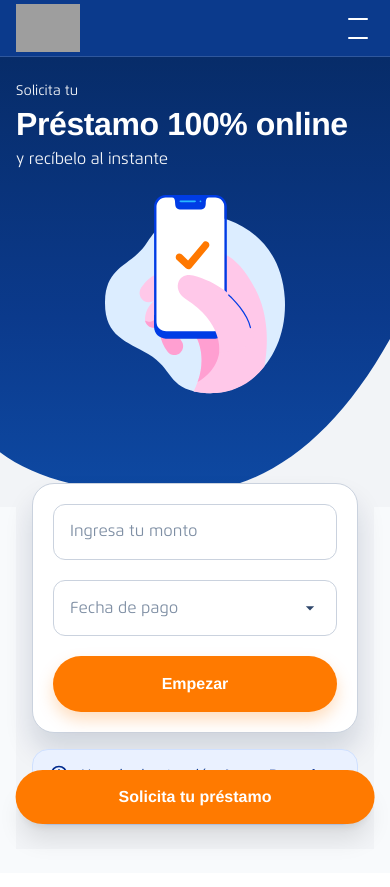
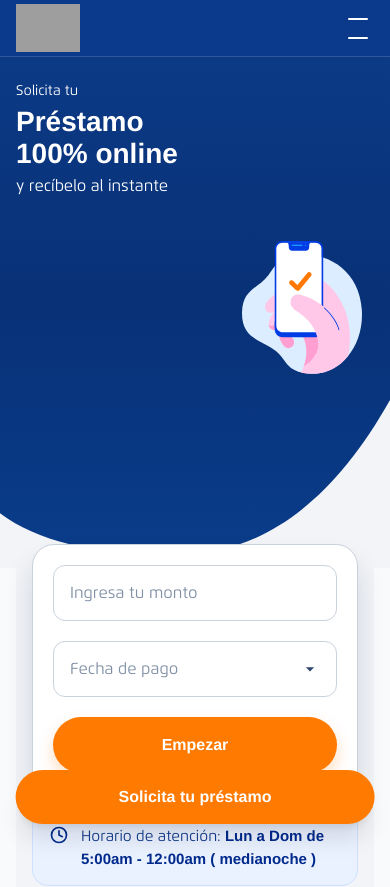
Before and after one commit to bcpevaluate-collab/evaluate-bcp, a Next.js app: page / in a window 390 px wide. Shown: the top 887 px of the page. Built offline with nearby package versions, Linux system fonts and the light colour scheme; grey boxes are pictures that could not be loaded; a web font is replaced by a local one.

Commit message:
feat(hero): mejorar versión desktop con layout responsive

```diff
--- a/components/Hero.tsx
+++ b/components/Hero.tsx
@@ -5,64 +5,88 @@ import InlineLoanForm from "@/components/forms/InlineLoanForm";
 export default function Hero() {
   return (
     <section
-      className="relative overflow-hidden text-white pb-28 md:pb-40"
-      // gradiente muy cercano al original, el salto fuerte está en desktop
+      className="relative overflow-hidden text-white"
       style={{
         background:
-          "linear-gradient(180deg, #072C69 0%, #0B3A8C 58%, #0E4AA4 100%)",
+          "linear-gradient(180deg, #0C3A85 0%, #083177 48%, #0A3D8B 100%)",
       }}
     >
-      <div className="container-max relative z-10 pt-6 md:pt-24">
-        <div className="grid grid-cols-12 items-center">
-          {/* Texto (móvil intacto; desktop más grande) */}
-          <div className="col-span-12 md:col-span-6">
-            <p className="text-[14px] md:text-[18px] mb-1 md:mb-3 opacity-95">
-              Solicita tu
-            </p>
+      {/* ========== MOBILE (bloque completamente aislado) ========== */}
+      <div className="block md:hidden">
+        <div className="container-max relative z-10 pt-6 pb-6">
+          {/* Títulos (mobile intacto) */}
+          <p className="text-[14px] font-[400] mb-1">Solicita tu</p>
+          <h1 className="leading-[1.15] mb-1">
+            <span className="block text-[28px] font-[600]">Préstamo</span>
+            <span className="block text-[28px] font-[600]">100% online</span>
+          </h1>
+          <p className="text-[16px] font-[400] mt-1">y recíbelo al instante</p>
 
-            {/* En desktop el H1 va en 2 líneas y con tracking muy parecido */}
-            <h1 className="leading-[1.15] md:leading-[1.12] tracking-tight">
-              <span className="block text-[32px] md:text-[56px] font-[600]">
-                Préstamo 100% online
-              </span>
-            </h1>
-
-            <p className="mt-1 md:mt-3 text-[16px] md:text-[22px] opacity-95">
-              y recíbelo al instante
-            </p>
-          </div>
-
-          {/* Ilustración (móvil igual; en desktop grande y a la derecha) */}
-          <div className="col-span-12 md:col-span-6 relative mt-6 md:mt-0">
+          {/* Contenedor relativo SOLO para posicionar la ilustración mobile */}
+          <div className="relative h-[170px] mt-2">
             <Image
               src="/hero-illustration.svg"
               alt="Préstamo online"
-              width={560}
-              height={560}
+              width={140}
+              height={140}
               priority
-              className="
-                pointer-events-none mx-auto md:mx-0
-                w-[180px] h-auto
-                md:absolute md:right-[6%] md:top-1/2 md:-translate-y-1/2
-                md:w-[520px]
-              "
+              // 👇 posición exacta pedida para mobile
+              className="pointer-events-none absolute top-[35px] right-3 w-[120px] h-auto"
             />
           </div>
         </div>
 
-        {/* ---------- Formulario SOLO desktop (móvil queda como está) ---------- */}
-        <div className="hidden md:block mt-10">
-          {/* cápsula blanca centrada */}
-          <div className="mx-auto max-w-[1060px] rounded-[18px] bg-white shadow-[0_22px_44px_rgba(12,33,80,.24)] px-6 py-4">
-            {/* usamos el mismo formulario que mobile para que envíe a Supabase/Resend */}
-            <InlineLoanForm variant="hero" />
+        {/* Curva inferior (mobile) */}
+        <svg
+          viewBox="0 0 1200 168"
+          preserveAspectRatio="none"
+          xmlns="http://www.w3.org/2000/svg"
+          className="block md:hidden w-full h-[168px]"
+          aria-hidden
+        >
+          <path
+            d="M1200 0v168H0v-54.708c118.333 28.97 304 42.722 557 41.26C810 153.087 1024.333 101.57 1200 0z"
+            fill="#F2F4F7"
+          />
+        </svg>
       </div>
 
-          {/* Franja azul del reloj justo debajo */}
-          <div className="mx-auto mt-3 max-w-[1060px] rounded-[12px] bg-[#EAF2FF] text-[#0B3A8C] px-5 py-3 flex items-center gap-3">
+      {/* ========== DESKTOP (totalmente separado de mobile) ========== */}
+      <div className="hidden md:block pb-16">
+        <div className="container-max relative z-10 pt-14">
+          <div className="grid grid-cols-12 items-center">
+            {/* Texto izquierda (tamaños calcados) */}
+            <div className="col-span-12 md:col-span-6">
+              <p className="text-[18px] mb-3 opacity-90">Solicita tu</p>
+              <h1 className="font-[600] leading-[1.15] text-white">
+                <span className="block text-[56px]">Préstamo</span>
+                <span className="block text-[56px]">100% online</span>
+              </h1>
+              <p className="mt-3 text-[20px] opacity-95">y recíbelo al instante</p>
+            </div>
+
+            {/* Ilustración derecha */}
+            <div className="col-span-12 md:col-span-6 relative h-[360px]">
+              <Image
+                src="/hero-illustration.svg"
+                alt="Préstamo online"
+                fill
+                priority
+                className="object-contain object-right pointer-events-none"
+              />
+            </div>
+          </div>
+
+          {/* Formulario inline (desktop) */}
+          <div className="mt-8">
+            <InlineLoanForm variant="hero" />
+
+            {/* Barra de horario justo debajo */}
+            <div className="mt-4 rounded-[10px] bg-[#EAF2FF] text-[#0B3A8C] p-4 flex items-center gap-3">
+              {/* Reloj */}
               <svg width="20" height="20" viewBox="0 0 24 24" aria-hidden>
                 <circle cx="12" cy="12" r="9" fill="none" stroke="#0B3A8C" strokeWidth="2" />
-              <path d="M12 7v6l4 2" fill="none" stroke="#0B3A8C" strokeWidth="2" strokeLinecap="round" />
+                <path d="M12 7v5l4 2" fill="none" stroke="#0B3A8C" strokeWidth="2" strokeLinecap="round" />
               </svg>
               <span className="text-[15px]">
                 Horario de atención: <b>Lun a Dom de 5:00am - 12:00am ( medianoche )</b>
@@ -71,20 +95,20 @@ export default function Hero() {
           </div>
         </div>
 
-      {/* Curva inferior */}
+        {/* Curva inferior (desktop) */}
         <svg
           viewBox="0 0 1200 168"
           preserveAspectRatio="none"
           xmlns="http://www.w3.org/2000/svg"
-        className="absolute bottom-0 left-0 right-0 w-full h-[168px]"
+          className="hidden md:block w-full h-[168px]"
           aria-hidden
         >
           <path
             d="M1200 0v168H0v-54.708c118.333 28.97 304 42.722 557 41.26C810 153.087 1024.333 101.57 1200 0z"
             fill="#F2F4F7"
-          fillRule="evenodd"
           />
         </svg>
+      </div>
     </section>
   );
 }
```
Lines whose indentation alone changed are shown as unchanged.
